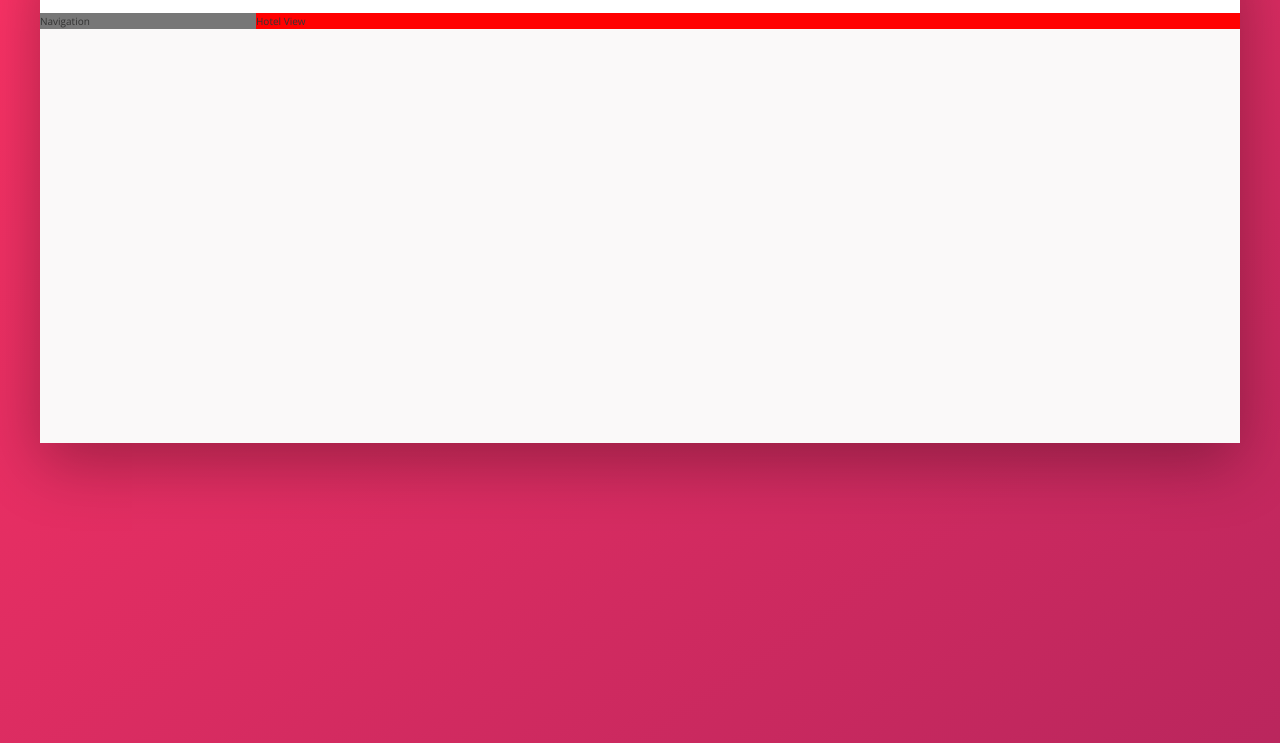
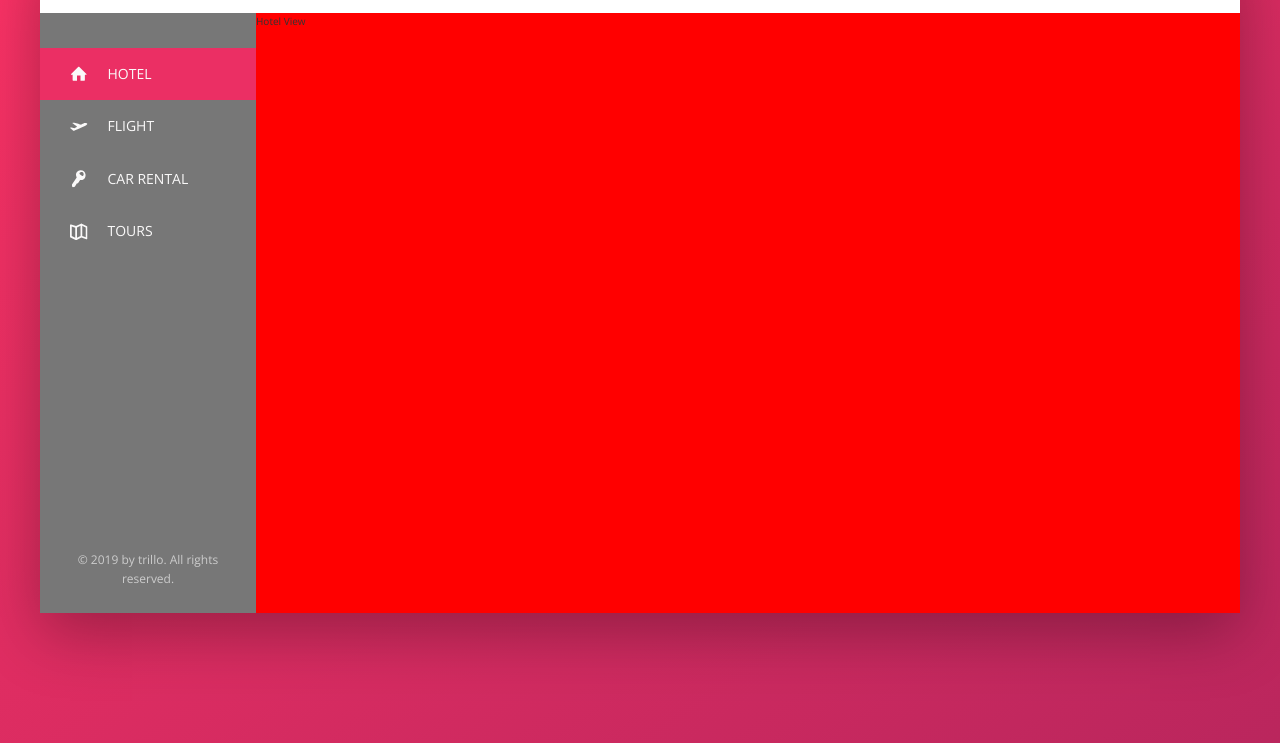
Before and after one commit to marcoanicosta/booking-website, a website: page index.html in a window 1280 px wide. Shown: the part 137-880 px from the top of the page. Drawn offline with nearby package versions, Linux system fonts and the light colour scheme.

Commit message:
finishing the side nav

```diff
--- a/index.html
+++ b/index.html
@@ -42,10 +42,50 @@
             </div>
           </nav>
         </header>
+
+
         <div class="content">
           <nav class="sidebar">
-            Navigation
+            <ul class="side-nav">
+              <li class="side-nav__item side-nav__item--active">
+                <a href="" class="side-nav__link">
+                  <svg class="side-nav__icon">
+                    <use xlink:href="img/sprite.svg#icon-home"></use>
+                  </svg>
+                  <span>Hotel</span>
+                </a>
+              </li>
+              <li class="side-nav__item">
+                <a href="" class="side-nav__link">
+                  <svg class="side-nav__icon">
+                    <use xlink:href="img/sprite.svg#icon-aircraft-take-off"></use>
+                  </svg>
+                  <span>Flight</span>
+                </a>
+              </li>
+              <li class="side-nav__item">
+                <a href="" class="side-nav__link">
+                  <svg class="side-nav__icon">
+                    <use xlink:href="img/sprite.svg#icon-key"></use>
+                  </svg>
+                  <span>Car rental</span>
+                </a>
+              </li>
+              <li class="side-nav__item">
+                <a href="" class="side-nav__link">
+                  <svg class="side-nav__icon">
+                    <use xlink:href="img/sprite.svg#icon-map"></use>
+                  </svg>
+                  <span>Tours</span>
+                </a>
+              </li>
+            </ul>
+            <div class="legal">
+              &copy; 2019 by trillo. All rights reserved.
+            </div>
           </nav>
+
+
           <main class="hotel-view">
             Hotel View
           </main>
--- a/sass/_components.scss
+++ b/sass/_components.scss
@@ -114,6 +114,84 @@
     border-radius: 50%;
     margin-right: 1rem;
   }
+}
 
 
+///////////////
+// Side Navigation
+
+.side-nav {
+  font-size: 1.4rem;
+  list-style: none;
+  margin-top: 3.5rem;
+  &__item {
+  position: relative;
+    &:not(:last-child) {
+
+    }
+  }
+
+
+
+  &__item::before {
+    content: "";
+    position: absolute;
+    top: 0;
+    left: 0;
+    height: 100%;
+    width: 3px;
+    background-color: var(--color-primary);
+    transform: scaleY(0);
+    transition: transform .2s,
+                width .4s cubic-bezier(1, 0, 0, 1) .2s,
+                background-color .1s;
+    z-index: 1;
+  }
+
+  &__item:hover::before,
+  &__item--active::before {
+    transform: scaleY(1);
+    width: 100%;
+  }
+
+  &__item:active::before {
+    background-color: var(--color-primary-light);
+  }
+
+
+
+  &__link:link,
+  &__link:visited {
+    color: var(--color-grey-light-1);
+    text-decoration: none;
+    text-transform: uppercase;
+    padding: 1.5rem 3rem;
+
+    position: relative;
+    z-index: 40;
+
+    display: flex;
+    align-items: center;
+
+
+  }
+
+
+  &__icon {
+    width: 1.75rem;
+    height: 1.75rem;
+    margin-right: 2rem;
+    fill: currentColor; //element or parent
+  }
+
 }
+
+///////////////
+// legal
+
+.legal {
+  font-size: 1.2rem;
+  color: var(--color-grey-light-4);
+  text-align: center;
+  padding: 2.5rem;
+}
--- a/sass/_layout.scss
+++ b/sass/_layout.scss
@@ -23,12 +23,16 @@
 .sidebar {
   background-color: var(--color-grey-dark-1);
   flex: 0 0 18%;
+  display: flex;
+  flex-direction: column;
+  justify-content: space-between;
   //grow shrink width
 }
 
 .hotel-view {
   background-color: #fff;
   background-color: red;
+  min-height: 60rem;
   flex: 1;
   //grow shrink width
 }
```
Also changed, not shown: css/style.css, 1 other file.
